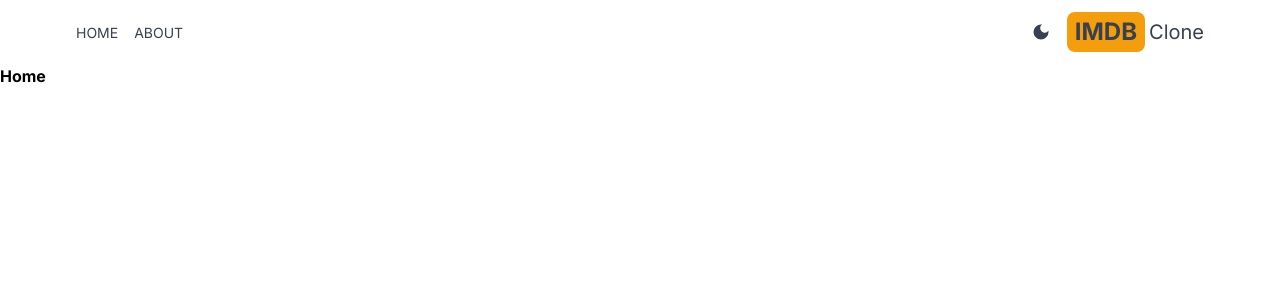
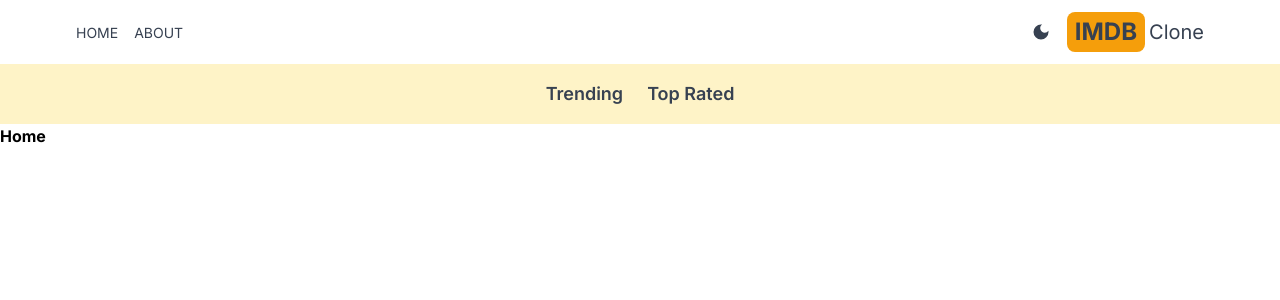
Before and after one commit to MiquelDW/movie-app, a Next.js app: page / in a window 1280 px wide. Shown: the top 300 px of the page. Built offline with nearby package versions, Linux system fonts and the light colour scheme.

Commit message:
Secondary Navbar Section

```diff
--- a/src/app/layout.tsx
+++ b/src/app/layout.tsx
@@ -3,6 +3,7 @@
 import "./globals.css";
 import Header from "../components/Header";
 import Provider from "./Providers";
+import Navbar from "@/components/Navbar";
 
 const inter = Inter({ subsets: ["latin"] });
 
@@ -25,6 +26,7 @@
         {/* Server Components wrapped inside a Client Component stay Server Components */}
         <Provider>
           <Header />
+          <Navbar />
           {children}
         </Provider>
       </body>
--- a/src/components/Header.tsx
+++ b/src/components/Header.tsx
@@ -10,7 +10,7 @@
     // Header Container
     <header className="mx-auto flex max-w-6xl items-center justify-between p-3">
       {/* Left Section */}
-      <nav className="flex gap-4">
+      <nav className="flex gap-4" aria-label="Main Navigation">
         <MenuItem title="home" address="/" Icon={AiFillHome} />
         <MenuItem title="about" address="/about" Icon={BsFillInfoCircleFill} />
       </nav>
--- /dev/null
+++ b/src/components/Navbar.tsx
@@ -0,0 +1,13 @@
+import NavbarItem from "./NavbarItem";
+
+export default function Navbar() {
+  return (
+    <nav
+      className="flex justify-center gap-6 bg-amber-100 p-4 dark:bg-gray-600 lg:text-lg"
+      aria-label="Secondary Navigation"
+    >
+      <NavbarItem title="Trending" param="fetchTrending" />
+      <NavbarItem title="Top Rated" param="fetchTopRated" />
+    </nav>
+  );
+}
--- /dev/null
+++ b/src/components/NavbarItem.tsx
@@ -0,0 +1,35 @@
+// indicate that this file or module should be treated as a Client Component
+"use client";
+
+// navigate users to the specified routes without a full page reload
+import Link from "next/link";
+import { useSearchParams } from "next/navigation";
+
+// predefine object structure for the given 'props' object
+type NavbarItemProps = {
+  title: string;
+  // value for query parameter 'genre'
+  param: string;
+};
+
+// destructure given 'props' object
+export default function NavbarItem({ title, param }: NavbarItemProps) {
+  // read the query parameters inside the current URL with 'useSearchParams' hook
+  const searchParams = useSearchParams();
+  // retrieve the value of query paremeter "genre"
+  const genre = searchParams.get("genre");
+  console.log(genre);
+
+  return (
+    <div>
+      <Link
+        // add 'active' styling if current value of query param is equal to the query param value given to 'param'
+        className={`${genre === param && "rounded-lg underline decoration-amber-500 decoration-4 underline-offset-8"} font-semibold hover:text-amber-600`}
+        // navigate user to Home page and include dynamic query parameter 'genre'
+        href={`/?genre=${param}`}
+      >
+        {title}
+      </Link>
+    </div>
+  );
+}
```
